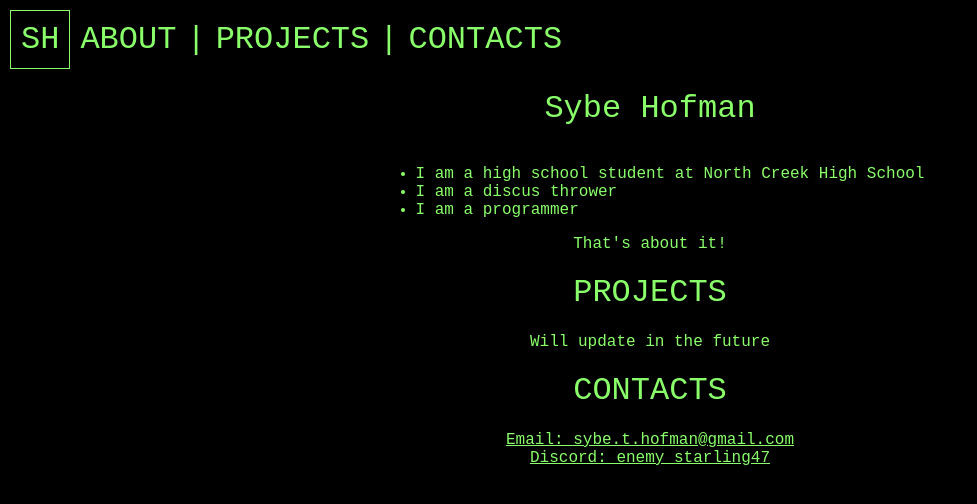
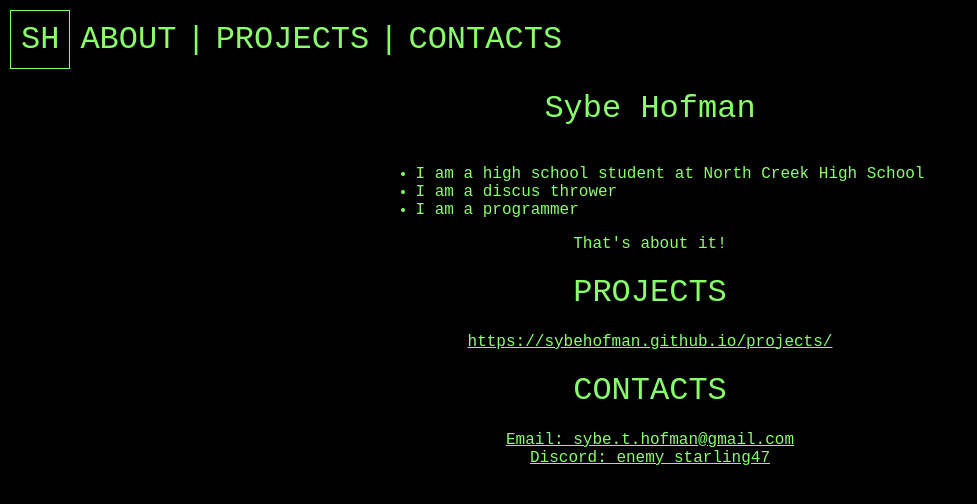
Before and after one commit to SybeHofman/homepage, a React (Vite) app: page / in a window 1280 px wide. Shown: the top 504 px of the page, without its empty margins (0-977 px from the left). Built offline with nearby package versions, Linux system fonts and the light colour scheme.

Commit message:
Little changes

```diff
--- a/src/components/App.tsx
+++ b/src/components/App.tsx
@@ -22,7 +22,7 @@ function App() {
           </div>
           <div className="content" id="projects">
             <h1>PROJECTS</h1>
-            <div>Will update in the future</div>
+            <a href="https://sybehofman.github.io/projects/">https://sybehofman.github.io/projects/</a>
           </div>
           <div className="content" id="contacts">
             <h1>CONTACTS</h1>
--- a/src/components/navBar/NavBar.tsx
+++ b/src/components/navBar/NavBar.tsx
@@ -10,7 +10,7 @@ function NavBar() {
                 <span className="nav-contents about">ABOUT</span>
             </a>
             |
-            <a href = "#projects">
+            <a href = "https://sybehofman.github.io/projects/">
                 <span className="nav-contents projects">PROJECTS</span>
             </a>
             |
```
